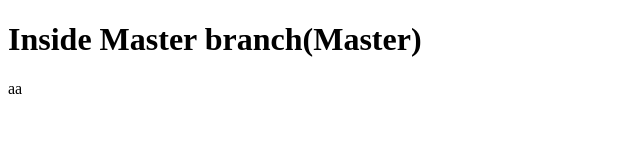
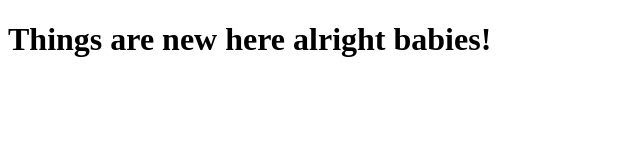
Before and after one commit to ProgrammerLuffy/githubpage, a plain HTML site: page gitpract/index.html in a window 1280 px wide. Shown: the whole page, without its empty margins (0-640 px from the left). Drawn offline with Linux system fonts and the light colour scheme.

Commit message:
new branch with new changes

```diff
--- a/gitpract/index.html
+++ b/gitpract/index.html
@@ -6,6 +6,6 @@
     <title>New Git pract</title>
 </head>
 <body>
-    <h1>Inside Master branch(Master)</h1>aa
+    <h1>Things are new here alright babies!</h1>
 </body>
 </html>
```
